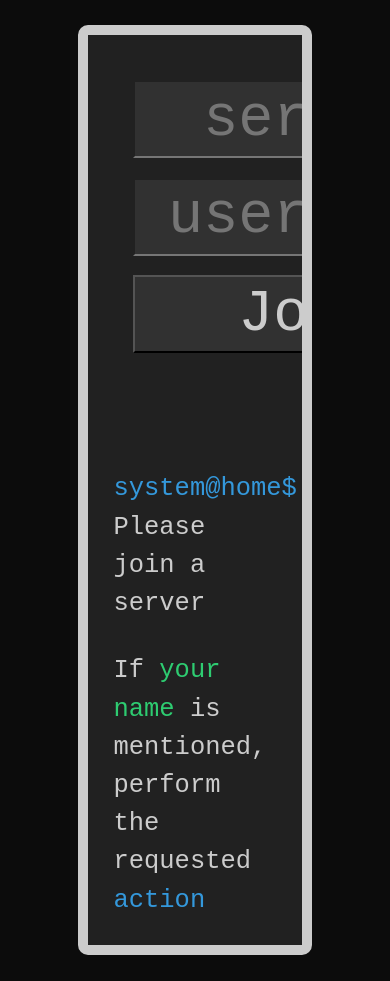
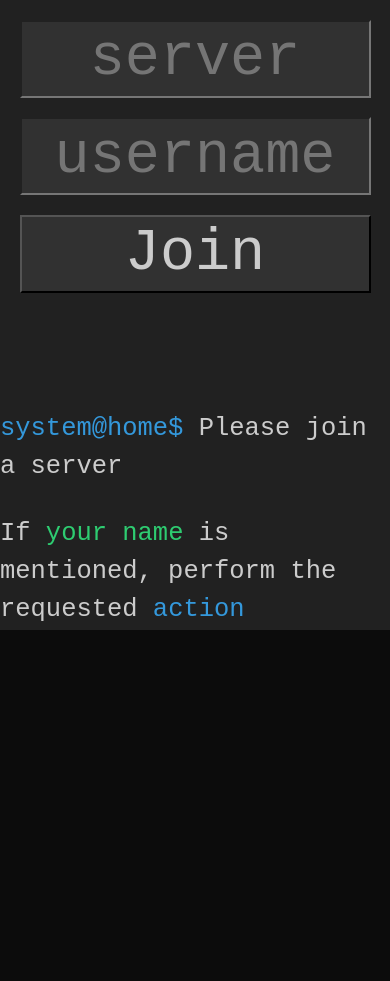
Before and after one commit to AlexanderBrevig/GGJ_Hamar_2019, a website: page index.html in a window 390 px wide. After the commit the page ends 844 px from the top, so only its background shows below. Drawn offline with nearby package versions, Linux system fonts and the light colour scheme; files that its build step writes are made by us from their sources; no server answers.

Commit message:
fix mobile query

```diff
--- a/public/style.css
+++ b/public/style.css
@@ -108,6 +108,14 @@ body {
     Client interface, mobile
 */
 @media only screen and (max-width: 1500px) {
+  #app {
+    margin: 0;
+    width: 100%;
+    padding: 0;
+    background-color: #212121;
+    border: 0px solid #ccc;
+    border-radius: 0px;
+  }
   #actionPanel {
     display: block;
     position: relative;
```
